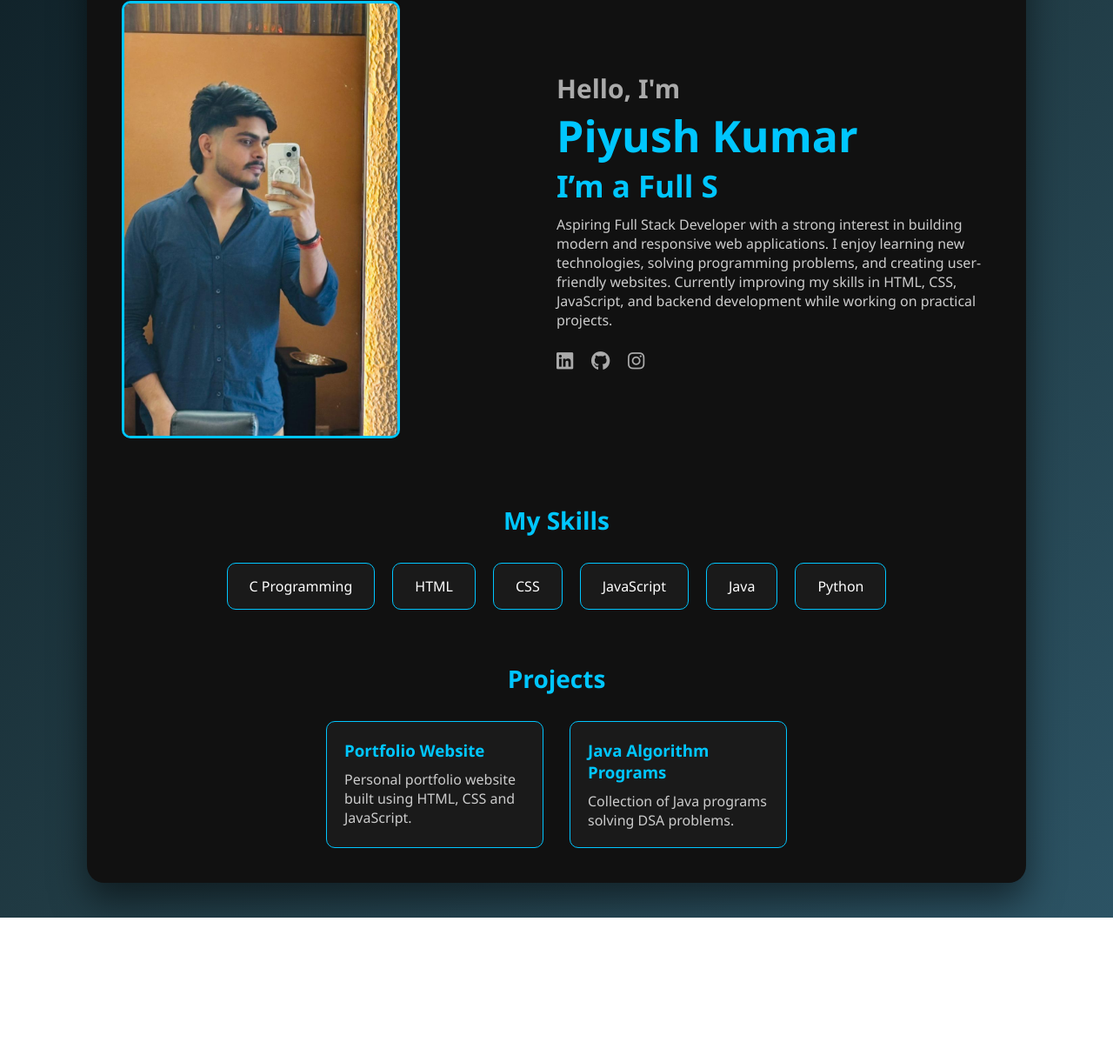
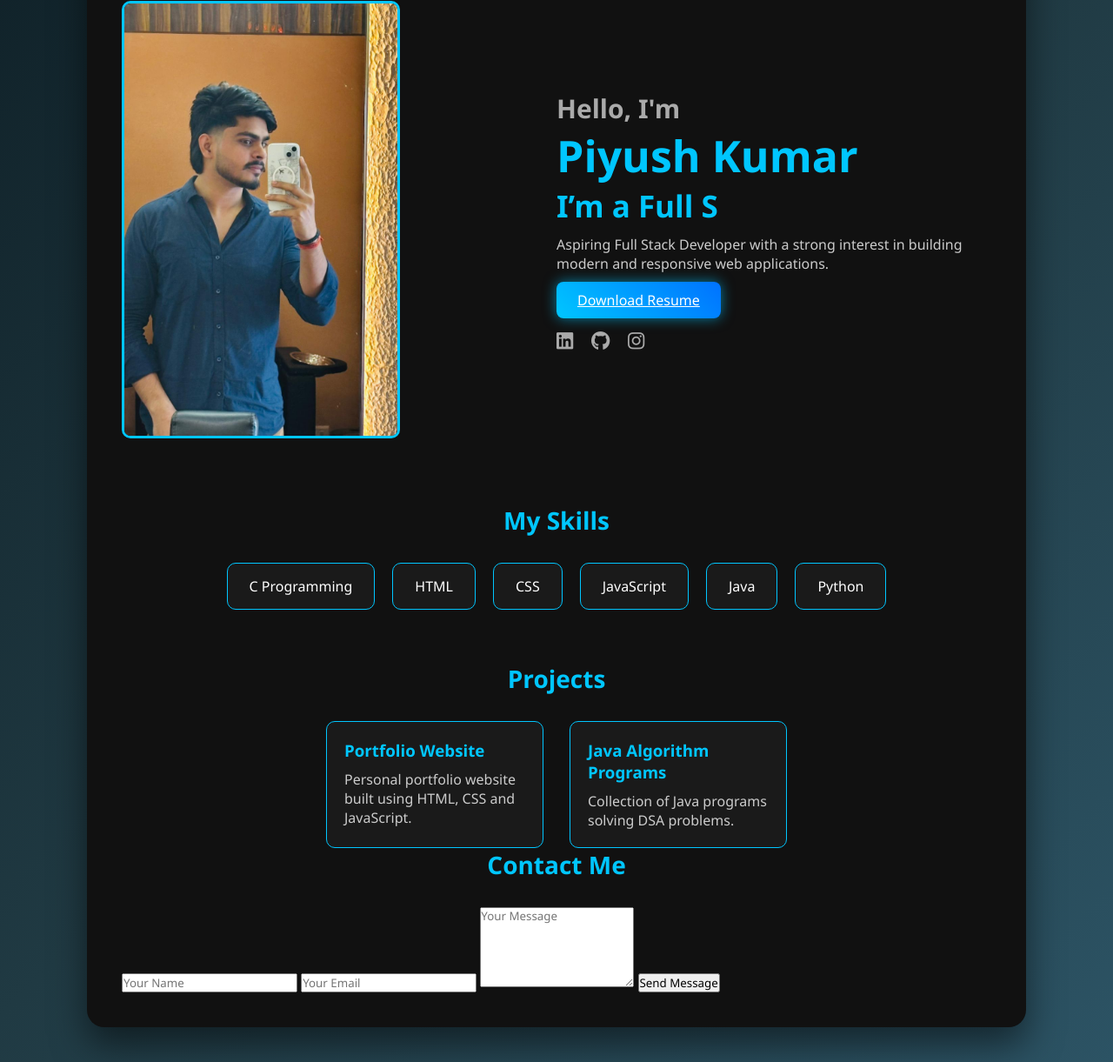
Before and after one commit to piyushkr21/Portfolio-website, a website: page index.html in a window 1280 px wide. Shown: the part 161-1382 px from the top of the page at 87% size. Before the commit the page ends 1216 px from the top, so only its background shows below. Drawn offline with Linux system fonts and the light colour scheme.

Commit message:
updated html

```diff
--- a/index.html
+++ b/index.html
@@ -5,7 +5,6 @@
 <meta name="viewport" content="width=device-width, initial-scale=1.0">
 <title>Piyush Kumar Portfolio</title>
 
-<!-- FIXED CSS PATH -->
 <link rel="stylesheet" href="style.css">
 
 <link rel="stylesheet"
@@ -20,50 +19,35 @@ href="https://cdnjs.cloudflare.com/ajax/libs/font-awesome/6.4.0/css/all.min.css"
 <h2 class="logo">Portfolio</h2>
 <button class="btn-home" onclick="openProfile()">Home</button>
 </nav>
-
 <section class="hero">
-
 <div class="hero-image">
-<!-- FIXED IMAGE PATH -->
 <img src="profile.jpg" alt="Piyush Kumar">
 </div>
-
 <div class="hero-text">
-
 <h1>Hello, I'm</h1>
 <h2>Piyush Kumar</h2>
 <h3>I’m a <span id="typing"></span></h3>
-
 <p>
 Aspiring Full Stack Developer with a strong interest in building modern and responsive web applications.
-I enjoy learning new technologies, solving programming problems, and creating user-friendly websites.
-Currently improving my skills in HTML, CSS, JavaScript, and backend development while working on practical projects.
 </p>
-
+<div class="buttons">
+<a href="resume.pdf" download class="btn-home">Download Resume</a>
+</div>
 <div class="social-icons">
-
 <a href="https://www.linkedin.com/in/piyush-singh-354265356/" target="_blank">
 <i class="fab fa-linkedin"></i>
 </a>
-
 <a href="#">
 <i class="fab fa-github"></i>
 </a>
-
 <a href="#">
 <i class="fab fa-instagram"></i>
 </a>
-
 </div>
-
 </div>
-
 </section>
-
 <section id="skills">
-
 <h2 class="section-title">My Skills</h2>
-
 <div class="skills-container">
 <div class="skill-card">C Programming</div>
 <div class="skill-card">HTML</div>
@@ -72,31 +56,30 @@ Currently improving my skills in HTML, CSS, JavaScript, and backend development
 <div class="skill-card">Java</div>
 <div class="skill-card">Python</div>
 </div>
-
 </section>
-
 <section id="projects">
-
 <h2 class="section-title">Projects</h2>
-
 <div class="projects-container">
-
 <div class="project-card">
 <h3>Portfolio Website</h3>
 <p>Personal portfolio website built using HTML, CSS and JavaScript.</p>
 </div>
-
 <div class="project-card">
 <h3>Java Algorithm Programs</h3>
 <p>Collection of Java programs solving DSA problems.</p>
 </div>
-
 </div>
-
 </section>
-
+<section id="contact">
+<h2 class="section-title">Contact Me</h2>
+<form class="contact-form">
+<input type="text" placeholder="Your Name" required>
+<input type="email" placeholder="Your Email" required>
+<textarea placeholder="Your Message" rows="5" required></textarea>
+<button type="submit">Send Message</button>
+</form>
+</section>
 </div>
-
 <div id="profilePanel" class="profile-panel">
 <h2>My Details</h2>
 <p><b>Name:</b> Piyush Kumar</p>
@@ -105,12 +88,8 @@ Currently improving my skills in HTML, CSS, JavaScript, and backend development
 <p><b>Phone:</b> +91 XXXXXXXX</p>
 <p><b>Address:</b>Bokaro , Jharkhand (829301)</p>
 <p><b>Blood Group:</b> O+</p>
-
 <button onclick="closeProfile()">Close</button>
 </div>
-
-<!-- FIXED JS PATH -->
 <script src="script.js"></script>
-
 </body>
 </html>
```
